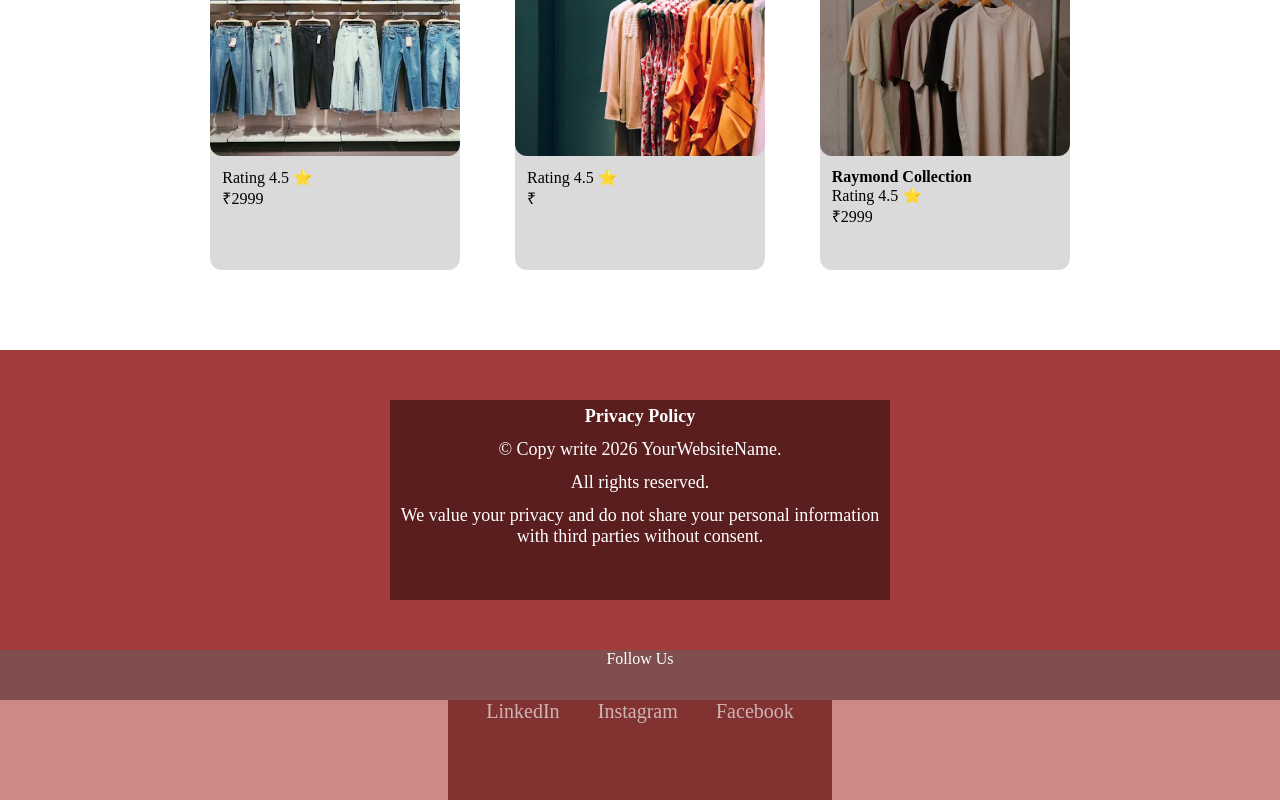
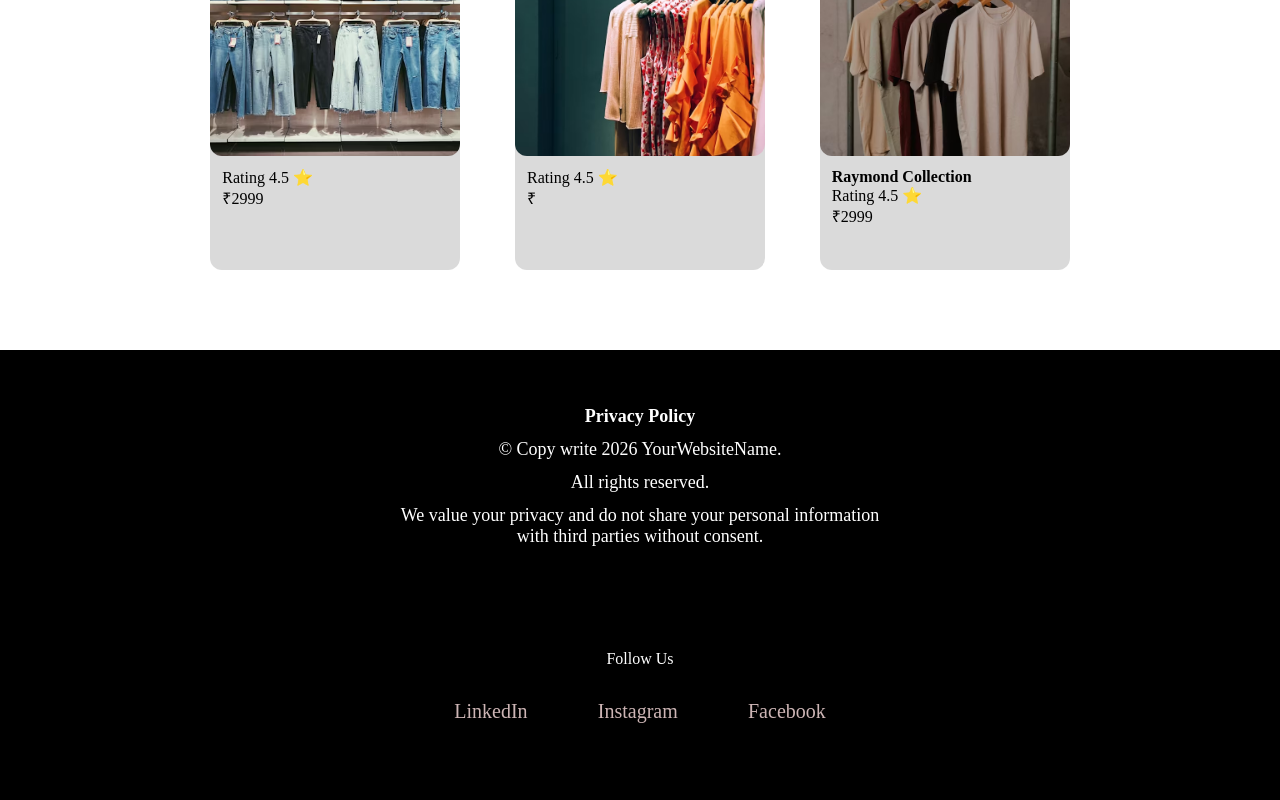
Before and after one commit to Yashraj595/MERN-, a React (Vite) app: page / in a window 1280 px wide. Shown: the part 1680-2480 px from the top of the page. Built offline with nearby package versions, Linux system fonts and the light colour scheme.

Commit message:
fixing design

```diff
--- a/src/components/Footer.css
+++ b/src/components/Footer.css
@@ -15,7 +15,7 @@ body {
 footer{
   width: 100vw;
   height: 300px;
-  background-color: rgb(164, 59, 59);
+  background-color: rgb(0, 0, 0);
   display: flex;
   justify-content: center;
   align-items: center;
@@ -29,7 +29,7 @@ footer{
   height: 200px;
   margin: 0 auto;
   text-align: center;
-  background-color: rgb(90, 30, 30);
+  background-color: rgb(0, 0, 0);
   display: flex;
   flex-direction: column;
   flex-wrap: wrap;
@@ -42,9 +42,9 @@ footer{
 }
 #followus{
   height: 100px;
-  width: 30vw;
+  width: 40vw;
   text-align: center;
-  background-color: rgb(131, 50, 50);
+  background-color: rgb(0, 0, 0);
  display: flex;
  justify-content: center;
  justify-content: space-evenly;
@@ -74,7 +74,7 @@ footer{
 }
 #center{
   width: 100vw;
-  background-color: rgb(205, 136, 136);
+  background-color: rgb(0, 0, 0);
   display: flex;
   justify-content: center;
 }
@@ -85,7 +85,7 @@ footer{
 
 
 #followheading{
-  background-color: rgb(129, 78, 78);
+  background-color: rgb(0, 0, 0);
   width: 100vw;
   color: white;
   text-align: center;
```
